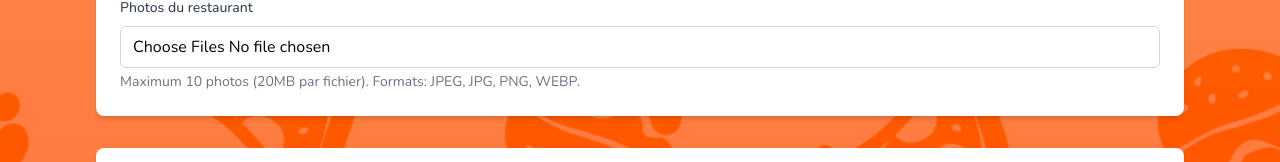
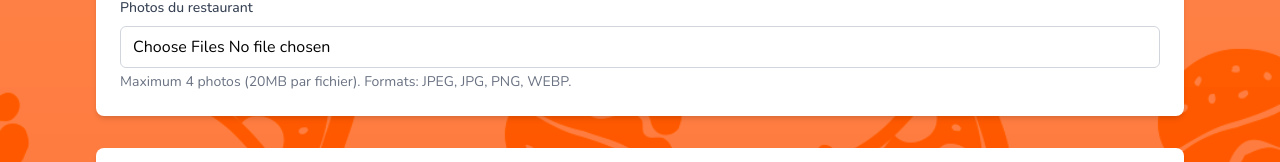
Before and after one commit to CMia03/omq, a Next.js app: page / in a window 1280 px wide. Shown: the part 1877-2039 px from the top of the page. Built offline with nearby package versions, Linux system fonts and the light colour scheme.

Commit message:
edit texte

```diff
--- a/app/omq/page.tsx
+++ b/app/omq/page.tsx
@@ -762,7 +762,7 @@ export default function OMQPage() {
                   className="w-full px-3 py-2 border border-gray-300 rounded-md focus:outline-none focus:ring-2 focus:ring-orange-500 focus:border-transparent"
                 />
                 <p className="text-sm text-gray-500 mt-1">
-                  Maximum 10 photos (20MB par fichier). Formats: JPEG, JPG, PNG, WEBP.
+                  Maximum 4 photos (20MB par fichier). Formats: JPEG, JPG, PNG, WEBP.
                   <br />
 
                 </p>
```
Also changed, not shown: 1 other file (tests, documents, lock files or other folders).
